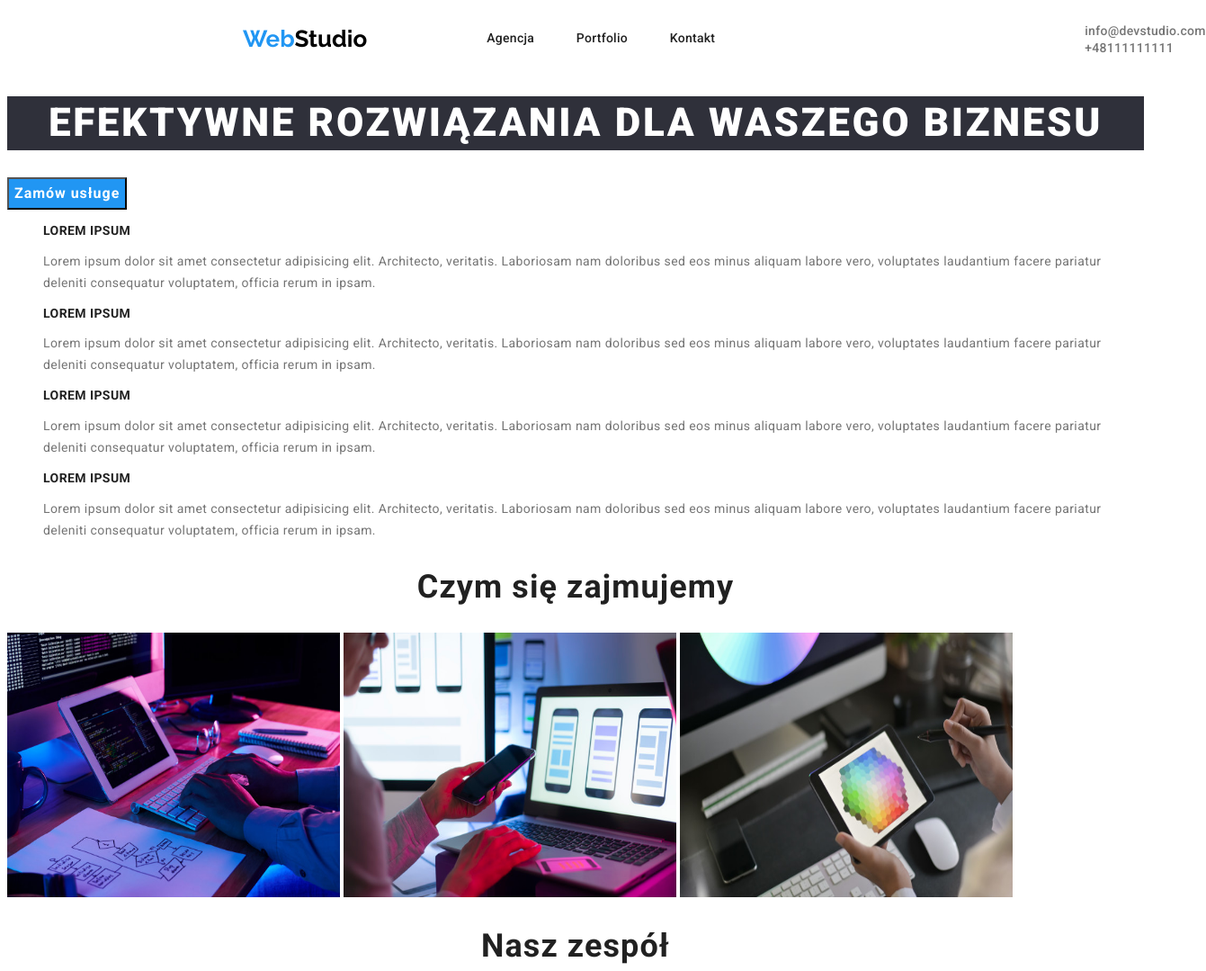
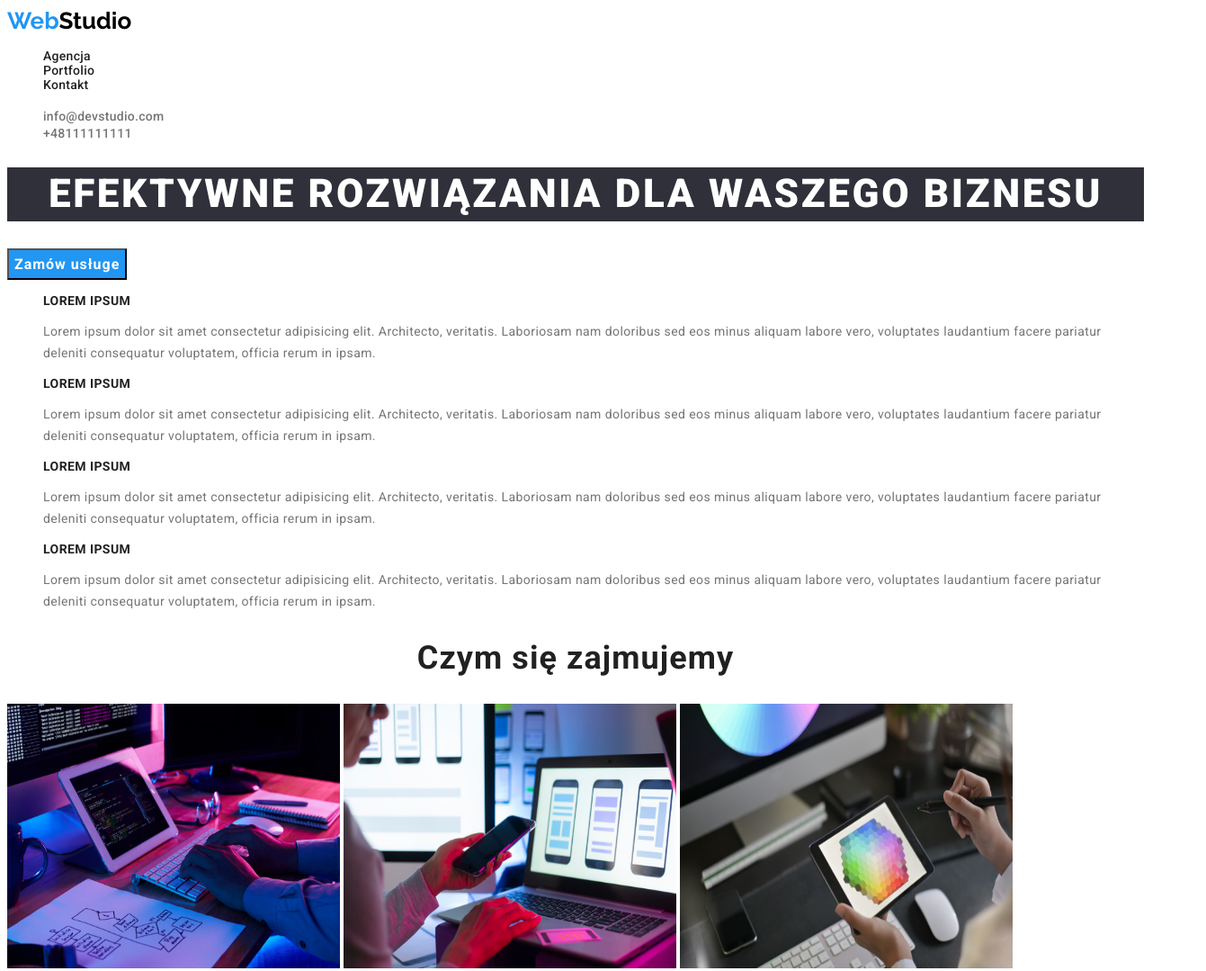
Before and after one commit to DamianIwan/goit-markup-hw-03, a plain HTML site: page index.html in a window 1280 px wide. Shown: the top 1079 px of the page at 90% size, 1341 px wide, since content can reach past the window. Drawn offline with Linux system fonts and the light colour scheme.

Commit message:
new stat

```diff
--- a/css/styles.css
+++ b/css/styles.css
@@ -8,8 +8,6 @@ color: #757575;
 }
 .logo{
     text-decoration: none;
-    margin-left: 215px;
-    margin-right: 93px;
 
 
     font-family: 'Raleway', sans-serif;
@@ -62,7 +60,6 @@ font-weight: 500;
 font-size: 14px;
 line-height: 1.14;
 letter-spacing: 0.02em;
-
 
 }
 .contact:hover{
@@ -212,8 +209,6 @@ background: #F5F4FA;
 .style-list{
     list-style-type: none;
 
-
-
 }
 .portfolio-example{
 
@@ -235,28 +230,3 @@ color: #757575;
 
 
 }
-
-
-
-
-.head-bar{
-    display: flex;
-    align-items: center;
-
-}
-.container{
-    box-sizing: border-box;
-    padding: 0 15px;
-    width: 100%;
-    max-width: 1200px;
-    margin:0 auto;
-}
-.navy-wrapper ul{
-    display: flex;
-    flex-direction: row;
-    width:254px;
-    justify-content: space-between;
-    margin-right: 371px;
-
-
-}
--- a/index.html
+++ b/index.html
@@ -20,28 +20,20 @@
 
 
 
-    <header><div class="head-bar container">
+    <header>
             <a class="logo" href="./index.html"><span class="logo1">Web</span>Studio</a>
             <nav>
-
-
-                <div class="navy-wrapper">
                 <ul class="style-list">
                     <li class="font-navy">Agencja</li>
                     <li  class="font-navy"><a class="font-navy" href="./portfolio.html">Portfolio</a></li >
                     <li class="font-navy">Kontakt</li>
 
                 </ul>
-            </div>
             </nav>
-
             <ul class="style-list">
                 <li ><a class="contact" href="mailto:info@devstudio.com">info@devstudio.com</a></li>
                 <li><a class="contact" href="tel:+48111111111">+48111111111</a></li>
             </ul>
-            </div>
-
-
 
             <h1 class="h1">EFEKTYWNE ROZWIĄZANIA DLA WASZEGO BIZNESU </h1>
             <button class="button1st" type="button">Zamów usługe</button>
```
Also changed, not shown: portfolio.html (+1 -1 lines).
